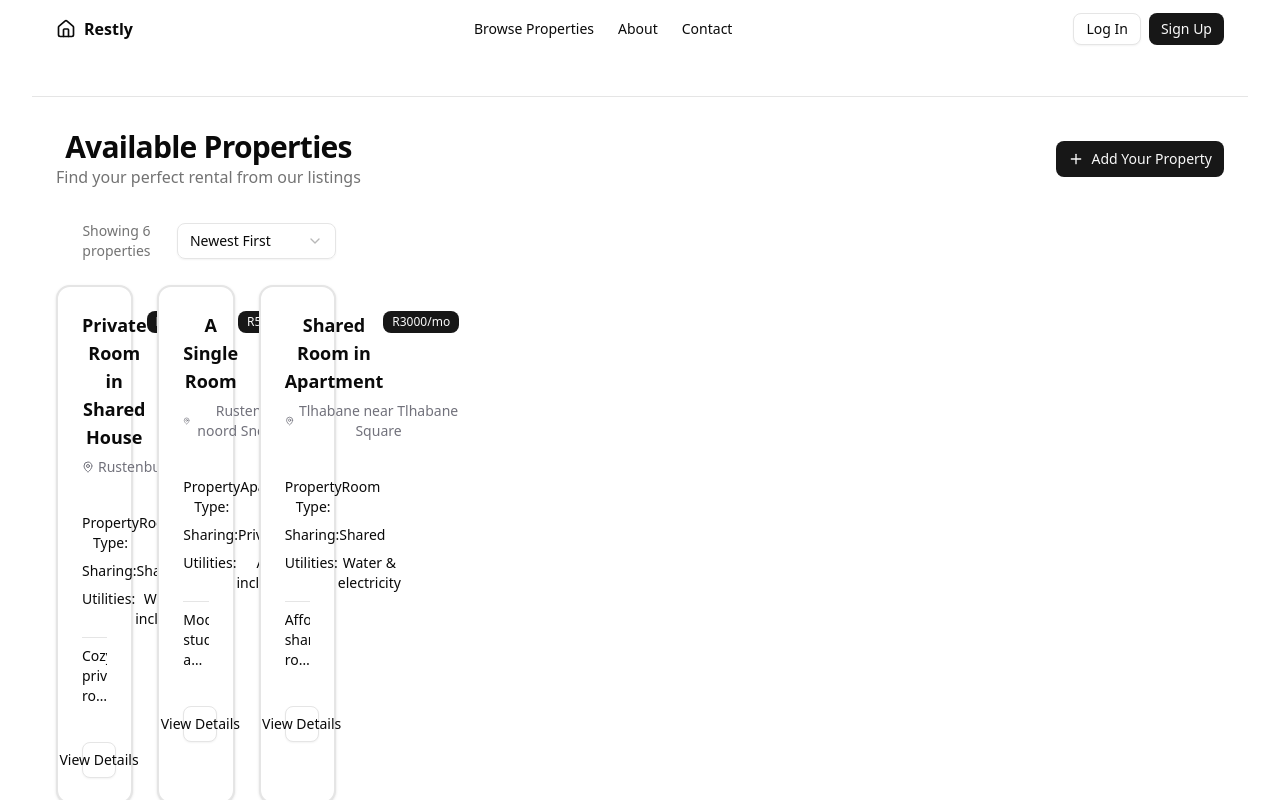
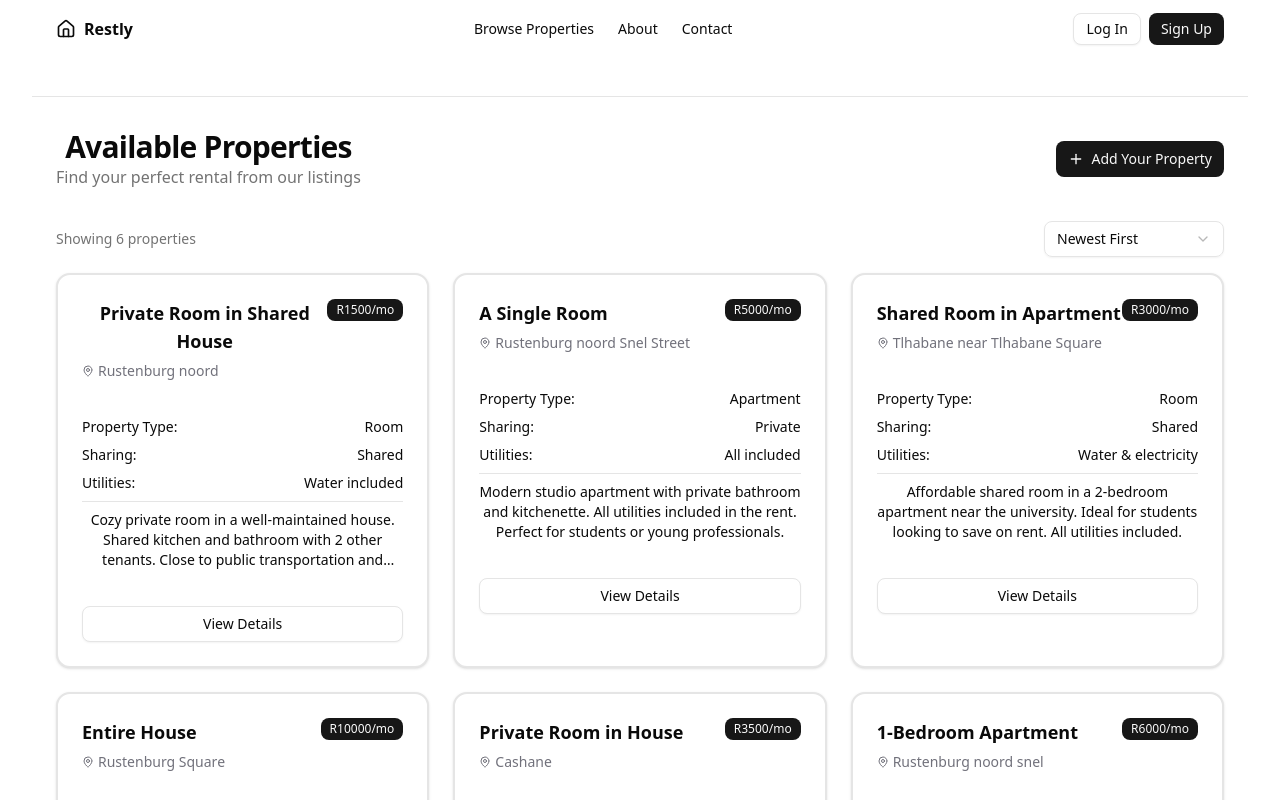
Before and after one commit to whoIsImai/Restly, a React (Vite) app: page /properties in a window 1280 px wide. Shown: the top 800 px of the page. Built offline with nearby package versions, Linux system fonts and the light colour scheme.

Commit message:
fixed an error on displaying the properties

```diff
--- a/src/pages/Properties.tsx
+++ b/src/pages/Properties.tsx
@@ -32,8 +32,8 @@ export default function PropertiesPage() {
             </Link>
           </div>
 
-          <div className="grid gap-6 md:grid-cols-[280px_1fr]">
-            <div className="space-y-6">
+          <div className="grid gap-4">
+            <div className="space-y-4">
               <div className="flex items-center justify-between">
                 <div className="text-sm text-muted-foreground">Showing {filteredProperties.length} properties</div>
                 <Select defaultValue="newest"
```
